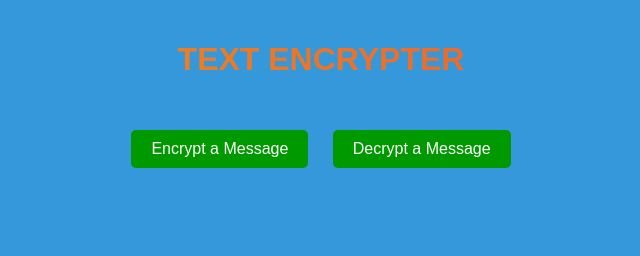
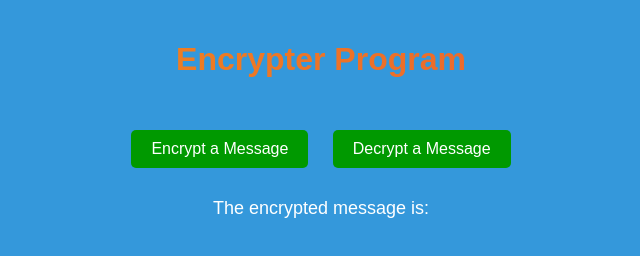
Before and after one commit to NOT-MINECRAFT/Encrypter, a plain HTML site: page index.html in a window 1280 px wide. Shown: the whole page, without its empty margins (319-959 px from the left). Drawn offline with Linux system fonts and the light colour scheme.

Commit message:
Update index.html

```diff
--- a/index.html
+++ b/index.html
@@ -3,7 +3,7 @@
 <head>
     <meta charset="UTF-8">
     <meta name="viewport" content="width=device-width, initial-scale=1.0">
-    <title>TEXT ENCRYPTER</title>
+    <title> Encrypter Program</title>
     <style>
         body {
             background-color: #3498db; /* Change to your preferred background color */
@@ -37,9 +37,12 @@
         #output {
             margin-top: 20px;
             font-size: 18px;
+            color: white; /* Set text color to white */
         }
     </style>
     <script>
+
+
         function encrypt() {
             var inputText = prompt("Enter a text:");
             var result = "";
@@ -76,16 +79,19 @@
             document.getElementById("output").innerHTML = "The decrypted message is: " + result;
         }
 
- </script>
+ // Your JavaScript code remains unchanged
+        // ...
+
+    </script>
 </head>
 <body>
 
-<h1>TEXT ENCRYPTER</h1>
+<h1>Encrypter Program</h1>
 
 <button onclick="encrypt()">Encrypt a Message</button>
 <button onclick="decrypt()">Decrypt a Message</button>
 
-<div id="output"></div>
+<div id="output">The encrypted message is:</div>
 
 </body>
 </html>
```
